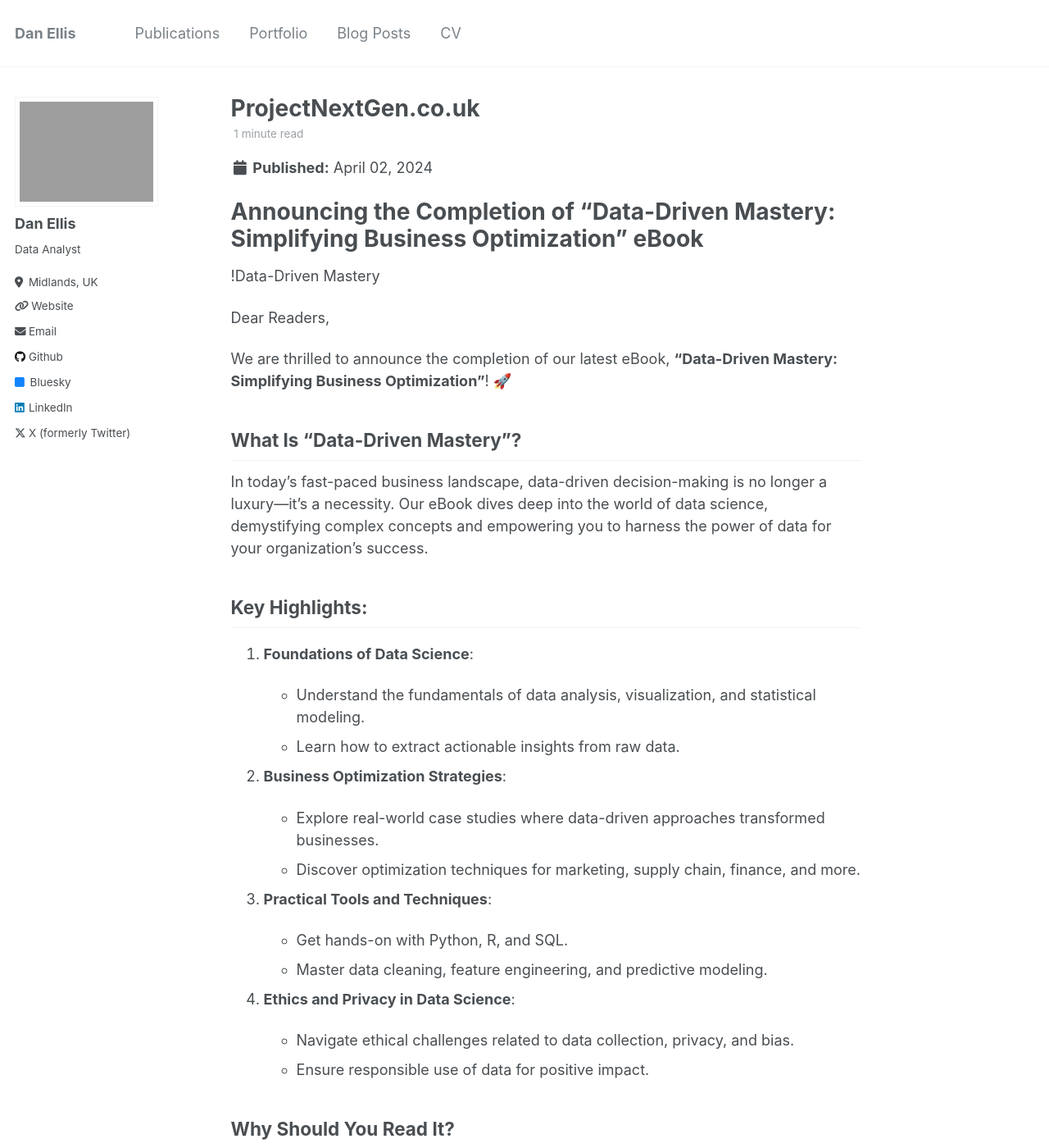
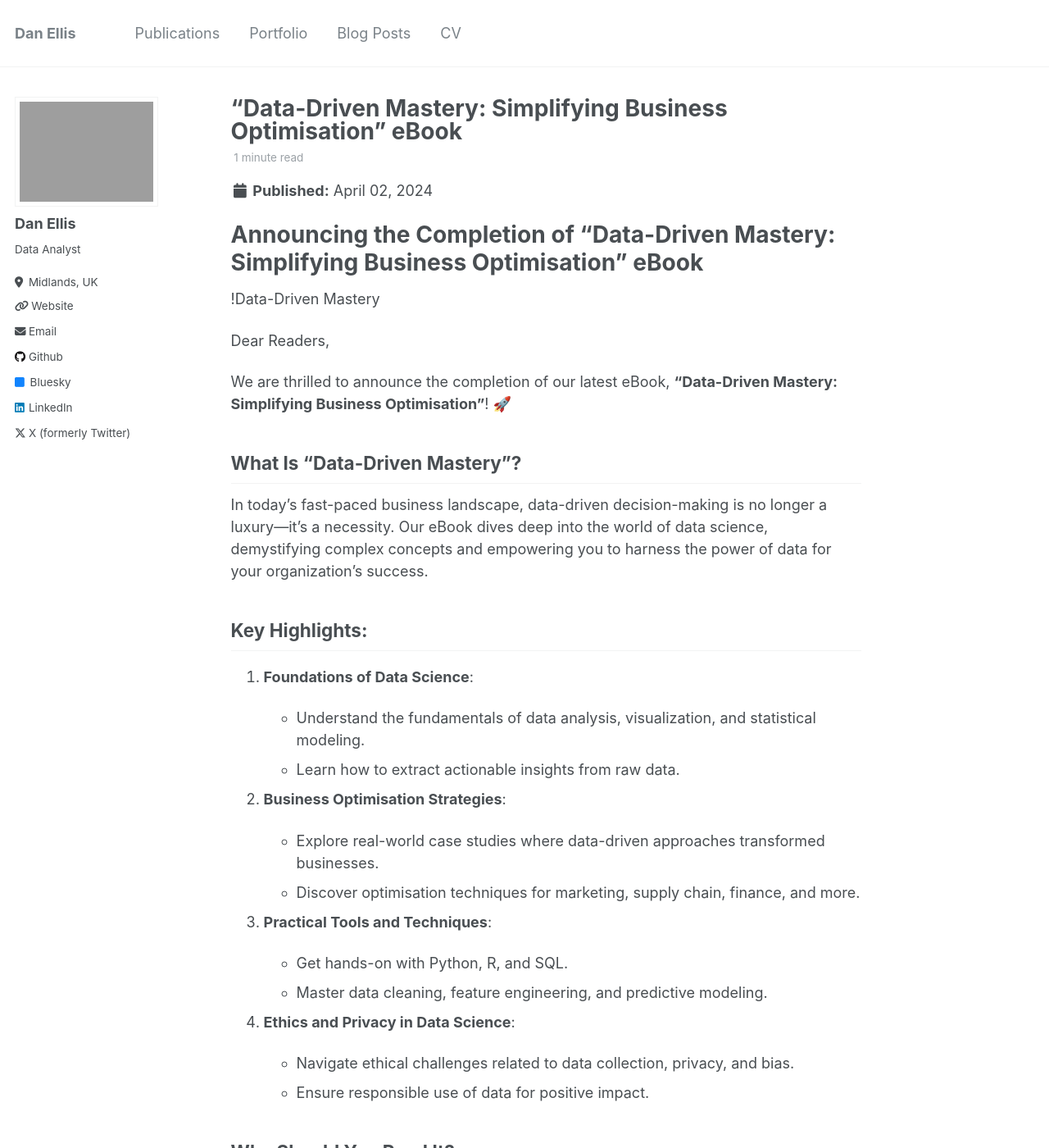
Before and after one commit to danellisprojects/danellisprojects.github.io, a Jekyll site: the page built from _posts/2024-04-02-data-driven-mastery-simplifying-business-optimisation.md, in a window 1280 px wide and 1400 px high. Shown: the whole window at 82% size. Built offline with Jekyll 4.4.1, drawn with Linux system fonts in a browser that asks for light colours.

Commit message:
Update 2024-04-02-data-driven-mastery-simplifying-business-optimisation.md

```diff
--- a/_posts/2024-04-02-data-driven-mastery-simplifying-business-optimisation.md
+++ b/_posts/2024-04-02-data-driven-mastery-simplifying-business-optimisation.md
@@ -1,5 +1,5 @@
 ---
-title: 'ProjectNextGen.co.uk'
+title: '"Data-Driven Mastery: Simplifying Business Optimisation" eBook'
 date: 2024-04-02
 permalink: /posts/2024/04/data-driven-mastery-simplifying-business-optimisation/
 tags:
@@ -8,14 +8,14 @@ tags:
   - business
 ---
 
-Announcing the Completion of "Data-Driven Mastery: Simplifying Business Optimization" eBook
+Announcing the Completion of "Data-Driven Mastery: Simplifying Business Optimisation" eBook
 ===========================================================================================
 
 !Data-Driven Mastery
 
 Dear Readers,
 
-We are thrilled to announce the completion of our latest eBook, **"Data-Driven Mastery: Simplifying Business Optimization"**! 🚀
+We are thrilled to announce the completion of our latest eBook, **"Data-Driven Mastery: Simplifying Business Optimisation"**! 🚀
 
 What Is "Data-Driven Mastery"?
 ------------------------------
@@ -29,10 +29,10 @@ Key Highlights:
 
     -   Understand the fundamentals of data analysis, visualization, and statistical modeling.
     -   Learn how to extract actionable insights from raw data.
-2.  **Business Optimization Strategies**:
+2.  **Business Optimisation Strategies**:
 
     -   Explore real-world case studies where data-driven approaches transformed businesses.
-    -   Discover optimization techniques for marketing, supply chain, finance, and more.
+    -   Discover optimisation techniques for marketing, supply chain, finance, and more.
 3.  **Practical Tools and Techniques**:
 
     -   Get hands-on with Python, R, and SQL.
```
